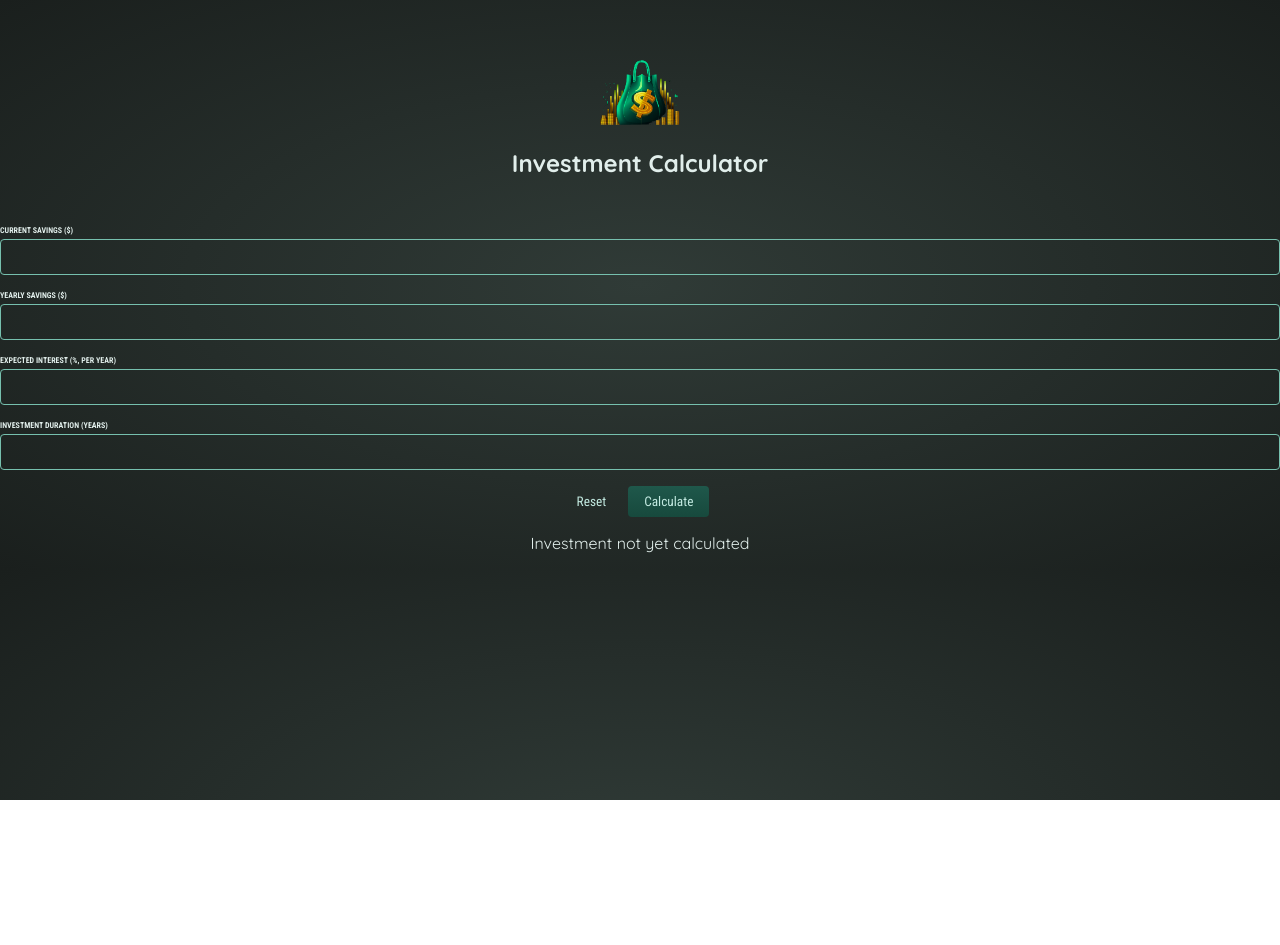
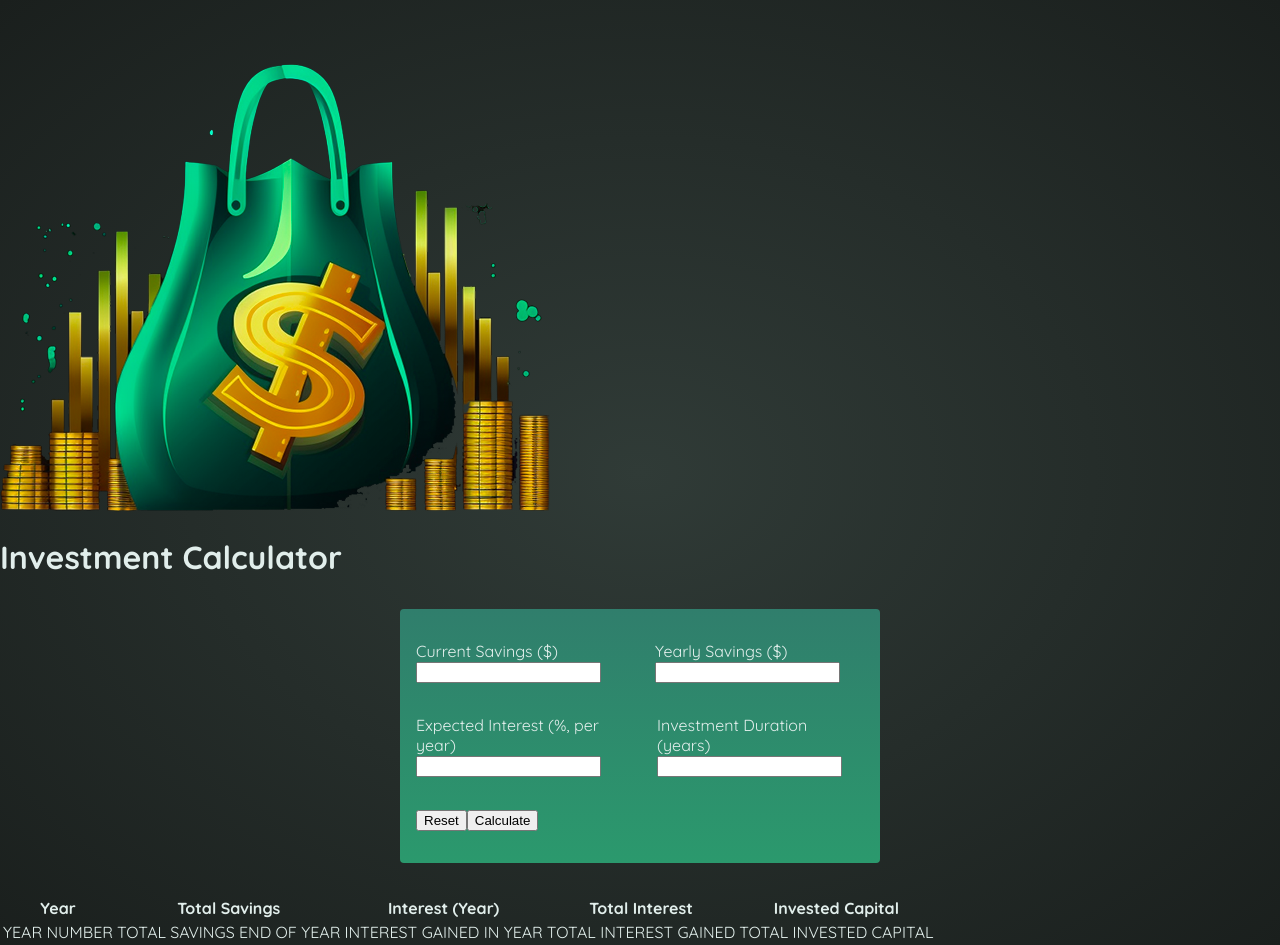
Before and after one commit to teejay327/investment-calculator, a React (Create React App) app: page / in a window 1280 px wide. Before the commit the page ends 800 px from the top, so only its background shows below. Built offline with nearby package versions, Linux system fonts and the light colour scheme.

Commit message:
Re-started building app

```diff
--- a/src/App.js
+++ b/src/App.js
@@ -1,45 +1,98 @@
-import React, { useState } from 'react';
-import ResultsTable from './components/ResultsTable/ResultsTable';
-import UserInput from './components/UserInput/UserInput';
-import Header from './components/Header/Header';
+import logo from './assets/investment-calculator-logo.png';
 
 function App() {
-  const [userInput, setUserInput] = useState(null);
   const calculateHandler = (userInput) => {
-    setUserInput(userInput)
-    }
+    // Should be triggered when form is submitted
+    // You might not directly want to bind it to the submit event on the form though...
 
-  const yearlyData = [];
+    const yearlyData = []; // per-year results
 
-  if (userInput) {
-    let currentSavings = userInput['current-savings'];
-    const yearlyContribution = userInput['yearly-contribution'];
-    const expectedReturn = userInput['expected-return'] / 100;
-    const duration = userInput['duration'];
+    let currentSavings = +userInput['current-savings']; // feel free to change the shape of this input object!
+    const yearlyContribution = +userInput['yearly-contribution']; // as mentioned: feel free to change the shape...
+    const expectedReturn = +userInput['expected-return'] / 100;
+    const duration = +userInput['duration'];
 
+    // The below code calculates yearly results (total savings, interest etc)
     for (let i = 0; i < duration; i++) {
       const yearlyInterest = currentSavings * expectedReturn;
       currentSavings += yearlyInterest + yearlyContribution;
       yearlyData.push({
+        // feel free to change the shape of the data pushed to the array!
         year: i + 1,
         yearlyInterest: yearlyInterest,
         savingsEndOfYear: currentSavings,
         yearlyContribution: yearlyContribution,
       });
     }
-  }
+
+    // do something with yearlyData ...
+  };
 
   return (
     <div>
-      <Header />
-      <UserInput onCalculate={ calculateHandler }/>
+      <header className="header">
+        <img src={logo} alt="logo" />
+        <h1>Investment Calculator</h1>
+      </header>
 
-      {!userInput && <p style={{textAlign: 'center'}}>Investment not yet calculated</p>}
-      {userInput && <ResultsTable data={ yearlyData }
-        initialInvestment={ userInput['current-savings'] }/> }
+      <form className="form">
+        <div className="input-group">
+          <p>
+            <label htmlFor="current-savings">Current Savings ($)</label>
+            <input type="number" id="current-savings" />
+          </p>
+          <p>
+            <label htmlFor="yearly-contribution">Yearly Savings ($)</label>
+            <input type="number" id="yearly-contribution" />
+          </p>
+        </div>
+        <div className="input-group">
+          <p>
+            <label htmlFor="expected-return">
+              Expected Interest (%, per year)
+            </label>
+            <input type="number" id="expected-return" />
+          </p>
+          <p>
+            <label htmlFor="duration">Investment Duration (years)</label>
+            <input type="number" id="duration" />
+          </p>
+        </div>
+        <p className="actions">
+          <button type="reset" className="buttonAlt">
+            Reset
+          </button>
+          <button type="submit" className="button">
+            Calculate
+          </button>
+        </p>
+      </form>
 
+      {/* Todo: Show below table conditionally (only once result data is available) */}
+      {/* Show fallback text if no data is available */}
+
+      <table className="result">
+        <thead>
+          <tr>
+            <th>Year</th>
+            <th>Total Savings</th>
+            <th>Interest (Year)</th>
+            <th>Total Interest</th>
+            <th>Invested Capital</th>
+          </tr>
+        </thead>
+        <tbody>
+          <tr>
+            <td>YEAR NUMBER</td>
+            <td>TOTAL SAVINGS END OF YEAR</td>
+            <td>INTEREST GAINED IN YEAR</td>
+            <td>TOTAL INTEREST GAINED</td>
+            <td>TOTAL INVESTED CAPITAL</td>
+          </tr>
+        </tbody>
+      </table>
     </div>
   );
-};
+}
 
 export default App;
--- a/src/components/Header/Header.js
+++ /dev/null
@@ -1,17 +0,0 @@
-import React from 'react';
-import logo from '../../assets/investment-calculator-logo.png';
-
-import classes from './Header.module.css';
-
-const Header = () => {
-  return (
-    <div>
-      <header className={ classes.header }>
-        <img src={logo} alt="logo" />
-        <h1>Investment Calculator</h1>
-      </header>
-    </div>
-  )
-}
-
-export default Header;
--- a/src/components/ResultsTable/ResultsTable.js
+++ /dev/null
@@ -1,42 +0,0 @@
-import React from 'react';
-import classes from './ResultsTable.module.css';
-
-const formatter = new Intl.NumberFormat('en-US', {
-  style: 'currency',
-  currency: 'AUD',
-  minimumFractionDigits: 2,
-  maximumFractionDigits: 2
-});
-
-const ResultsTable = (props) => {
-  return (
-    <div>
-      <table className={ classes.result }>
-      <thead>
-        <tr>
-          <th>Year</th>
-          <th>Total Savings</th>
-          <th>Interest (Year)</th>
-          <th>Total Interest</th>
-          <th>Invested Capital</th>
-        </tr>
-      </thead>
-      <tbody>
-        {props.data.map((yearData) => (
-          <tr key={ yearData.year }>
-            <td>{ yearData.year }</td>
-            <td>{ formatter.format(yearData.savingsEndOfYear) }</td>
-            <td>{ formatter.format(yearData.yearlyInterest) }</td>
-            <td>{ formatter.format(yearData.savingsEndOfYear - props.initialInvestment
-             - yearData.yearlyContribution * yearData.year) }</td>
-            <td>{ formatter.format(props.initialInvestment + yearData.yearlyContribution * yearData.year) }</td>
-          </tr>
-        ))}
-
-      </tbody>
-      </table>
-    </div>
-  )
-}
-
-export default ResultsTable;
--- a/src/components/UserInput/UserInput.js
+++ /dev/null
@@ -1,79 +0,0 @@
-import React, { useState } from 'react';
-import classes from './UserInput.module.css';
-
-const initialUserInput = {
-  currentSavings: 10000,
-  yearlyContribution: 1200,
-  expectedReturn: 7,
-  duration: 10
-}
-
-const UserInput = (props) => {
-  const [userInput, setUserInput] = useState({ initialUserInput  });
-
-  const submitHandler = event => {
-    event.preventDefault();
-    props.onCalculate(userInput);
-  };
-
-  const resetHandler = event => {
-    setUserInput(initialUserInput);
-  }
-
-  const inputChangeHandler = (input, value) => {
-    setUserInput((prevInput) => {
-      return {
-        ...prevInput,
-          [input]: +value
-      }
-    });
-  }
-
-  return (
-    <form onSubmit={ submitHandler } className={ classes.form }>
-      <div className={ classes['input-group'] }>
-        <p>
-          <label htmlFor="current-savings">Current Savings ($)</label>
-          <input onChange={(event) => inputChangeHandler('currentSavings', event.target.value)}
-            value={ userInput['current-savings']}
-            type="number"
-            id="current-savings" />
-        </p>
-        <p>
-          <label htmlFor="yearly-contribution">Yearly Savings ($)</label>
-          <input onChange={(event) => inputChangeHandler('yearly-contribution', event.target.value)}
-          type="number"
-          id="yearly-contribution" />
-        </p>
-      </div>
-      <div className={ classes['input-group'] }>
-        <p>
-          <label htmlFor="expected-return">
-            Expected Interest (%, per year)
-          </label>
-          <input onChange={(event) => inputChangeHandler('expected-return', event.target.value)}
-          value={ userInput['expected-return']}
-          type="number"
-          id="expected-return" />
-        </p>
-        <p>
-          <label htmlFor="duration">Investment Duration (years)</label>
-          <input onChange={(event) => inputChangeHandler('duration', event.target.value)}
-          value={ userInput['duration']}
-          type="number"
-          id="duration" />
-        </p>
-      </div>
-      <p className={ classes.actions }>
-        <button onClick={ resetHandler } type="reset" className={ classes.buttonAlt }>
-          Reset
-        </button>
-        <button type="submit" className={ classes.button }>
-          Calculate
-        </button>
-      </p>
-    </form>
-  )
-}
-
-export default UserInput;
```
